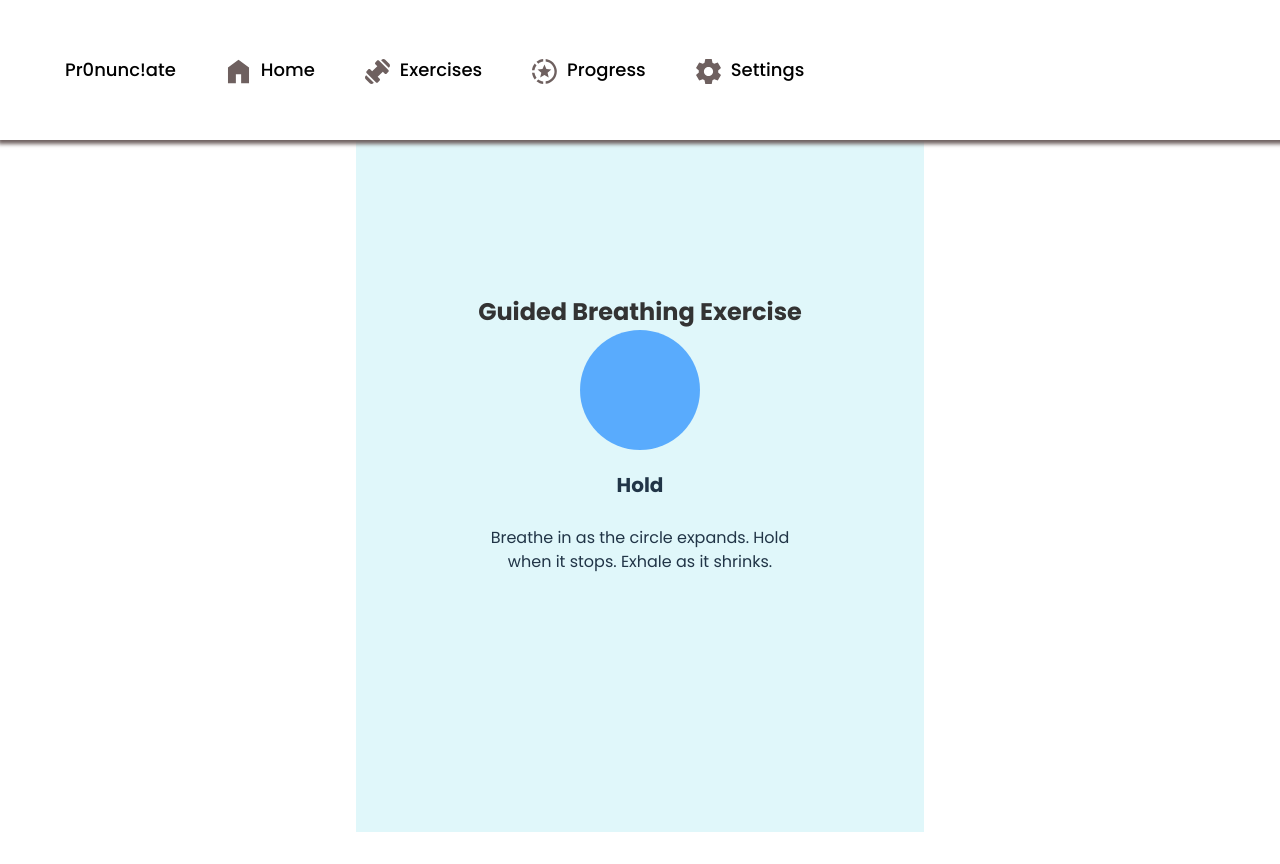
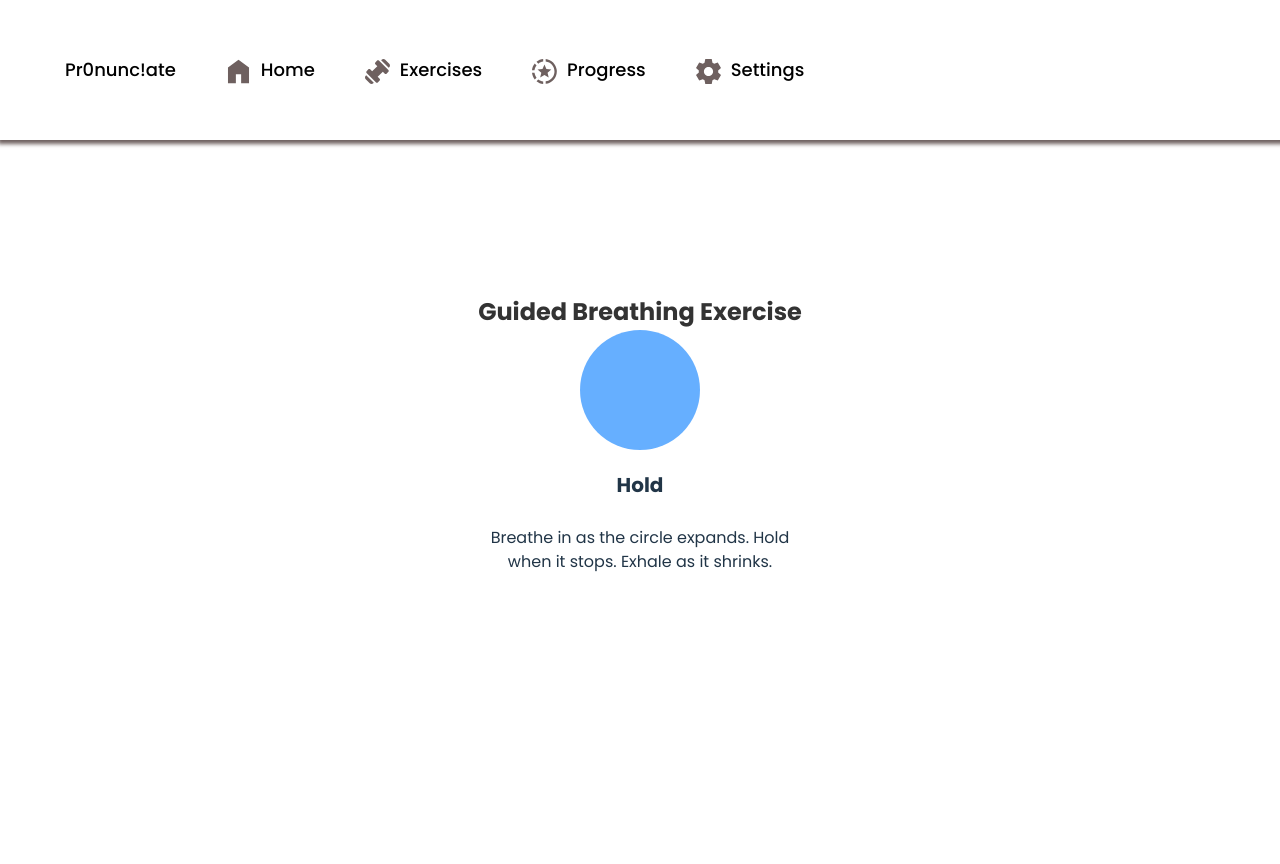
Before and after one commit to SecretariatV/Spoko, a React (Vite) app: page /breathe in a window 1280 px wide. Built offline with nearby package versions, Linux system fonts and the light colour scheme; no server answers; sample sign-in values are in the browser's storage.

Commit message:
speech bubble

```diff
--- a/src/pages/Breathe.jsx
+++ b/src/pages/Breathe.jsx
@@ -55,7 +55,7 @@ const styles = {
     alignItems: "center",
     justifyContent: "center",
     height: "100vh",
-    backgroundColor: "#E0F7FA",
+    backgroundColor: "#FFF",
   },
   title: {
     fontSize: "24px",
```
